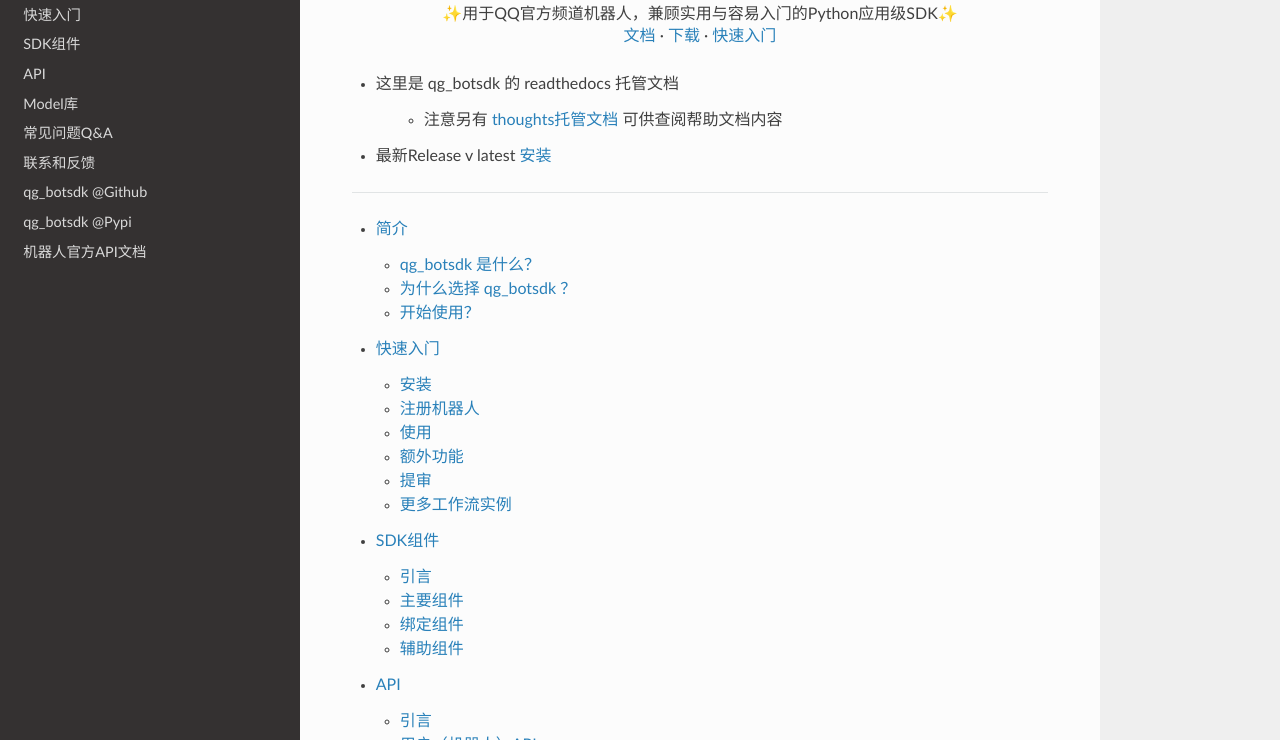
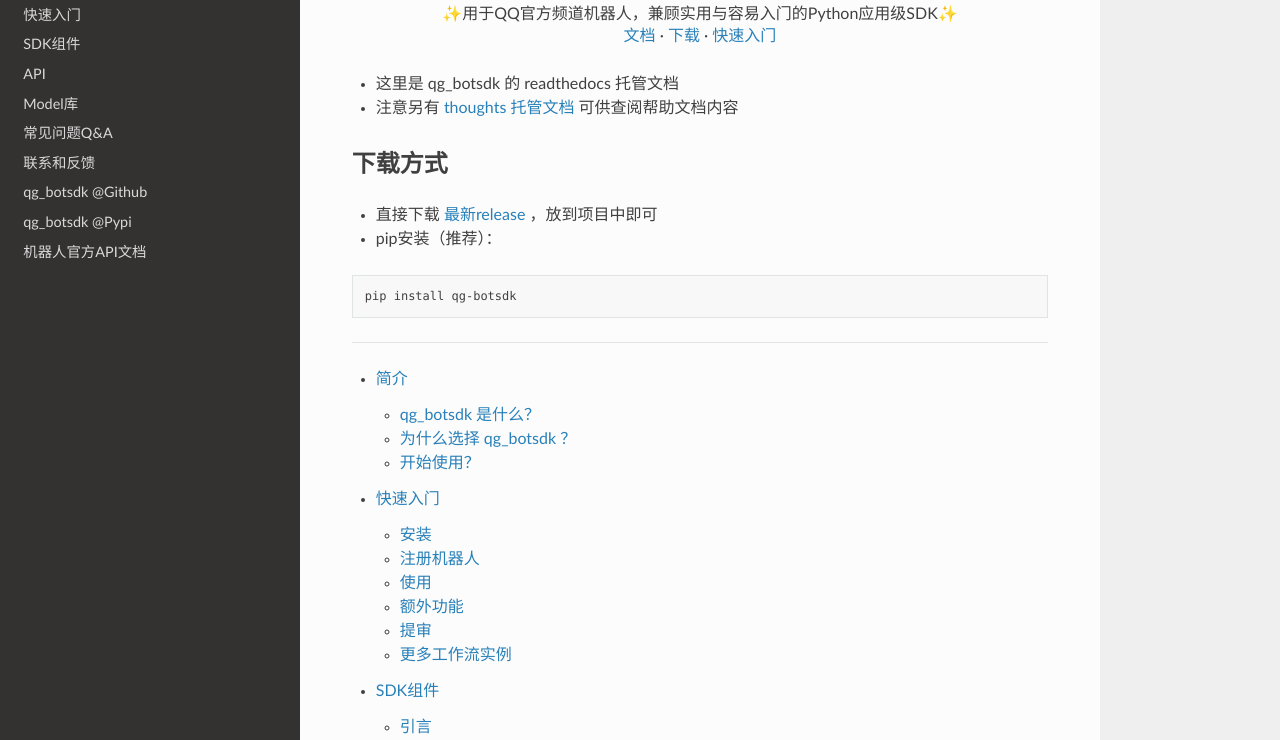
Before and after one commit to GLGDLY/qg_botsdk, a Sphinx documentation site: the page built from docs/source/index.rst, in a window 1280 px wide and 900 px high, scrolled down 1853 px, cut to the strip 160-900 px from the top of the window. Built offline with Sphinx 7.4.7 and the Read the Docs theme 2.0.0, drawn with Linux system fonts in a browser that asks for light colours.

Commit message:
Update index.rst

```diff
--- a/docs/source/index.rst
+++ b/docs/source/index.rst
@@ -30,9 +30,17 @@
 
 - 这里是 qg_botsdk 的 readthedocs 托管文档
 
-   * 注意另有 `thoughts托管文档 <https://thoughts.teambition.com/sharespace/6289c429eb27e90041a58b57/docs/6289c429eb27e90041a58b51>`_ 可供查阅帮助文档内容
+- 注意另有 `thoughts 托管文档 <https://thoughts.teambition.com/sharespace/6289c429eb27e90041a58b57/docs/6289c429eb27e90041a58b51>`_ 可供查阅帮助文档内容
 
-- 最新Release v |version| `安装 <https://github.com/GLGDLY/qg_botsdk/releases>`_
+下载方式
+^^^^^^^^
+
+-   直接下载 `最新release <https://github.com/GLGDLY/qg_botsdk/releases>`_ ，放到项目中即可
+-   pip安装（推荐）：
+
+.. code-block:: bash
+
+    pip install qg-botsdk
 
 -------------------
 
```
